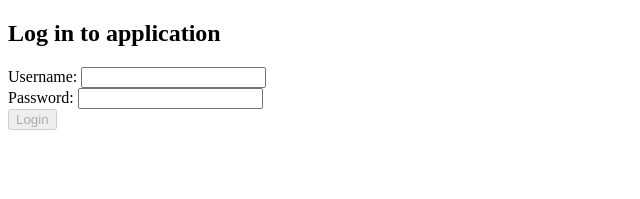
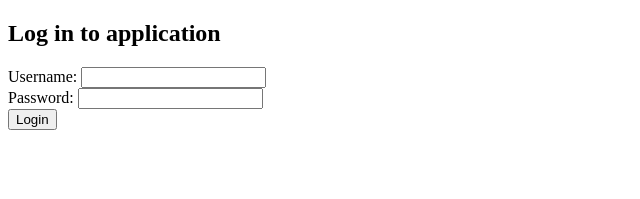
Before and after one commit to Francormin/fullstackopen-bootcamp, a React (Vite) app in the folder part7/exercises-blog-list-2/: page / in a window 1280 px wide. Shown: the top 199 px of the page, without its empty margins (0-640 px from the left). Built offline with nearby package versions, Linux system fonts and the light colour scheme.

Commit message:
loginForm component refactor

```diff
--- a/part7/exercises-blog-list-2/src/components/LoginForm.jsx
+++ b/part7/exercises-blog-list-2/src/components/LoginForm.jsx
@@ -30,6 +30,8 @@ const LoginForm = () => {
   const handleSubmit = async event => {
     event.preventDefault();
 
+    if (!username.length || !password.length) return;
+
     loginMutation.mutate(
       {
         username,
@@ -59,16 +61,14 @@ const LoginForm = () => {
 
       <form onSubmit={handleSubmit}>
         <div>
-          Username: <input type="text" value={username} name="username" onChange={handleUsernameChange} />
+          Username: <input type="text" value={username} name="username" onChange={handleUsernameChange} required />
         </div>
 
         <div>
-          Password: <input type="password" value={password} name="password" onChange={handlePasswordChange} />
+          Password: <input type="password" value={password} name="password" onChange={handlePasswordChange} required />
         </div>
 
-        <button type="submit" disabled={!username || !password || notification.content}>
-          Login
-        </button>
+        <button type="submit">Login</button>
       </form>
     </div>
   );
```
